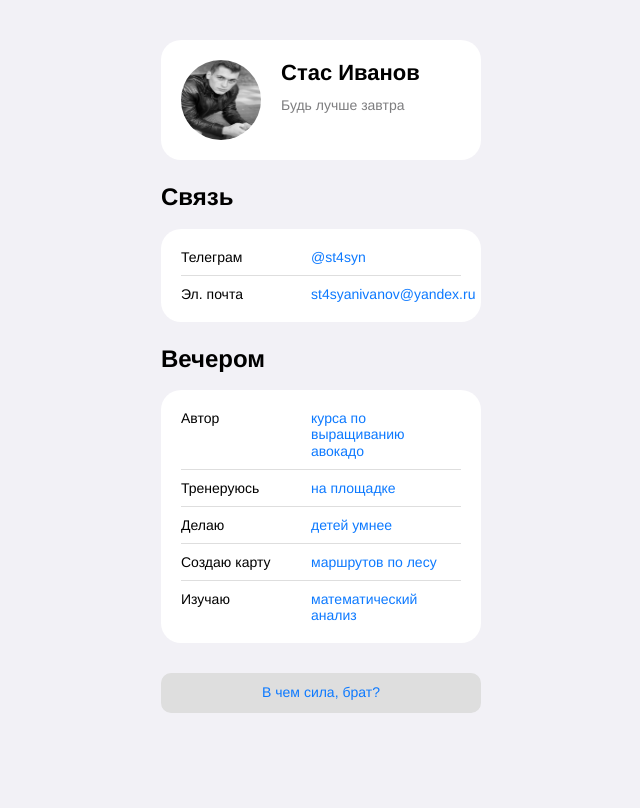
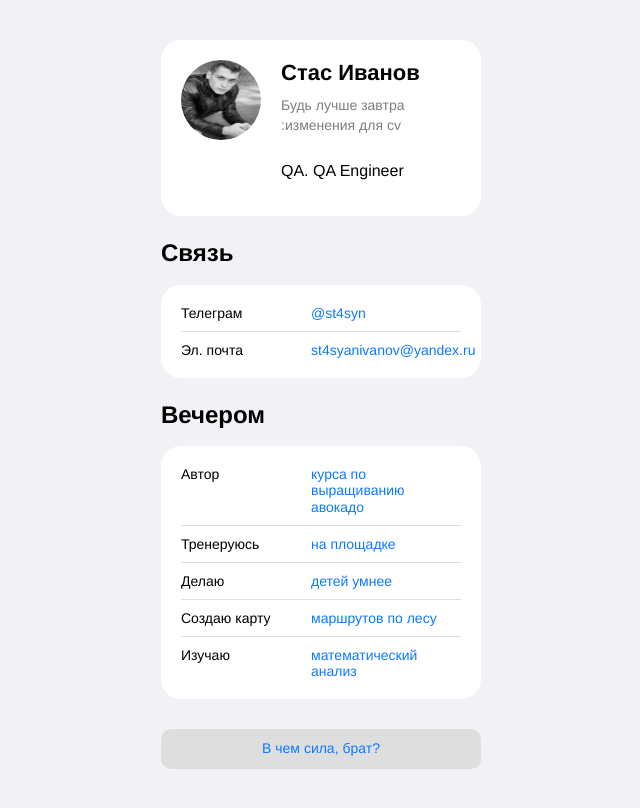
Before and after one commit to StasIvanov-qa/cv, a plain HTML site: page index.html in a window 1280 px wide. Shown: the whole page, without its empty margins (319-959 px from the left). Drawn offline with Linux system fonts and the light colour scheme.

Commit message:
Новая версия

```diff
--- a/index.html
+++ b/index.html
@@ -14,7 +14,8 @@
       <img src="./avatar.png" alt="avatar" class="header__avatar" />
       <div class="header__textContainer">
         <h1 class="header__title">Стас Иванов</h1>
-        <h3 class="header__subtitle">Будь лучше завтра</h3>
+        <h3 class="header__subtitle">Будь лучше завтра :изменения для cv</h3>
+        <p>QA. QA Engineer</p>
       </div>
     </header>
     <main>
@@ -37,6 +38,7 @@
         </ul>
       </section>
       <section class="links">
+
         <h2 class="links__header">Вечером</h2>
         <ul class="links__container">
           <li class="links__link">
```
